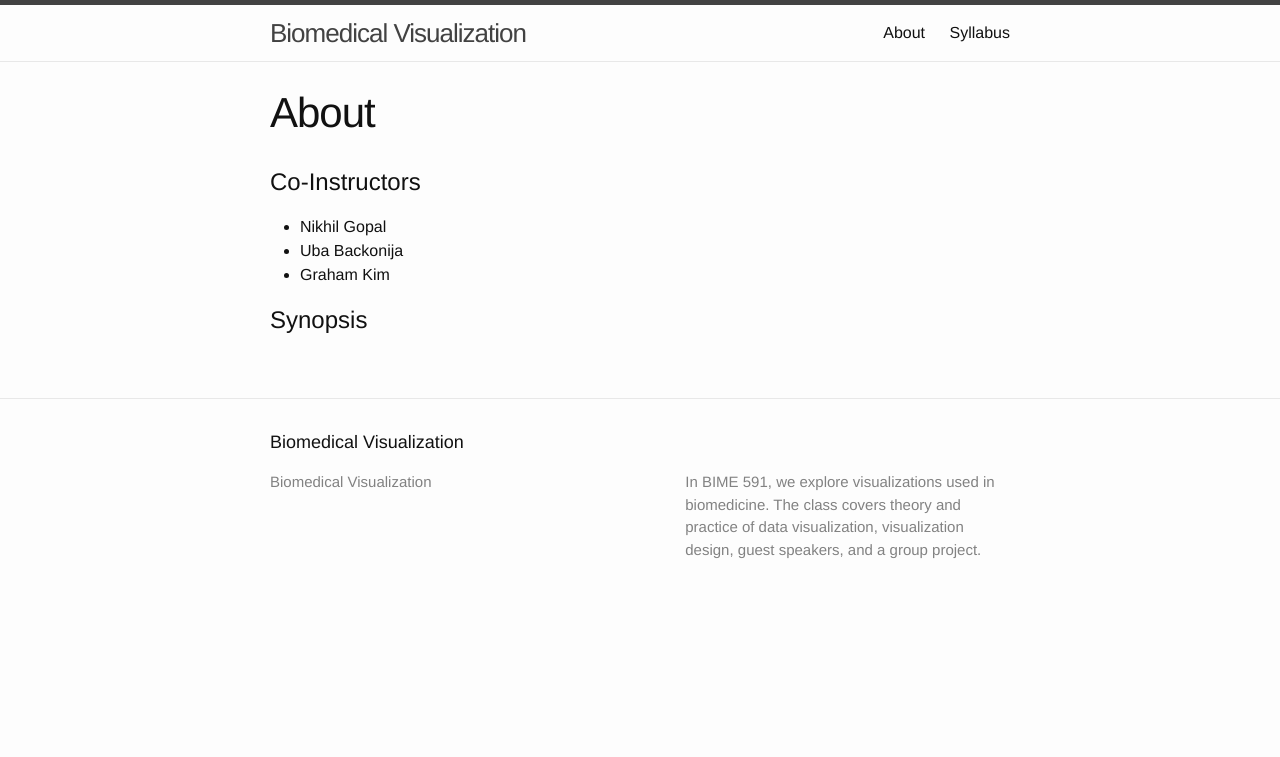
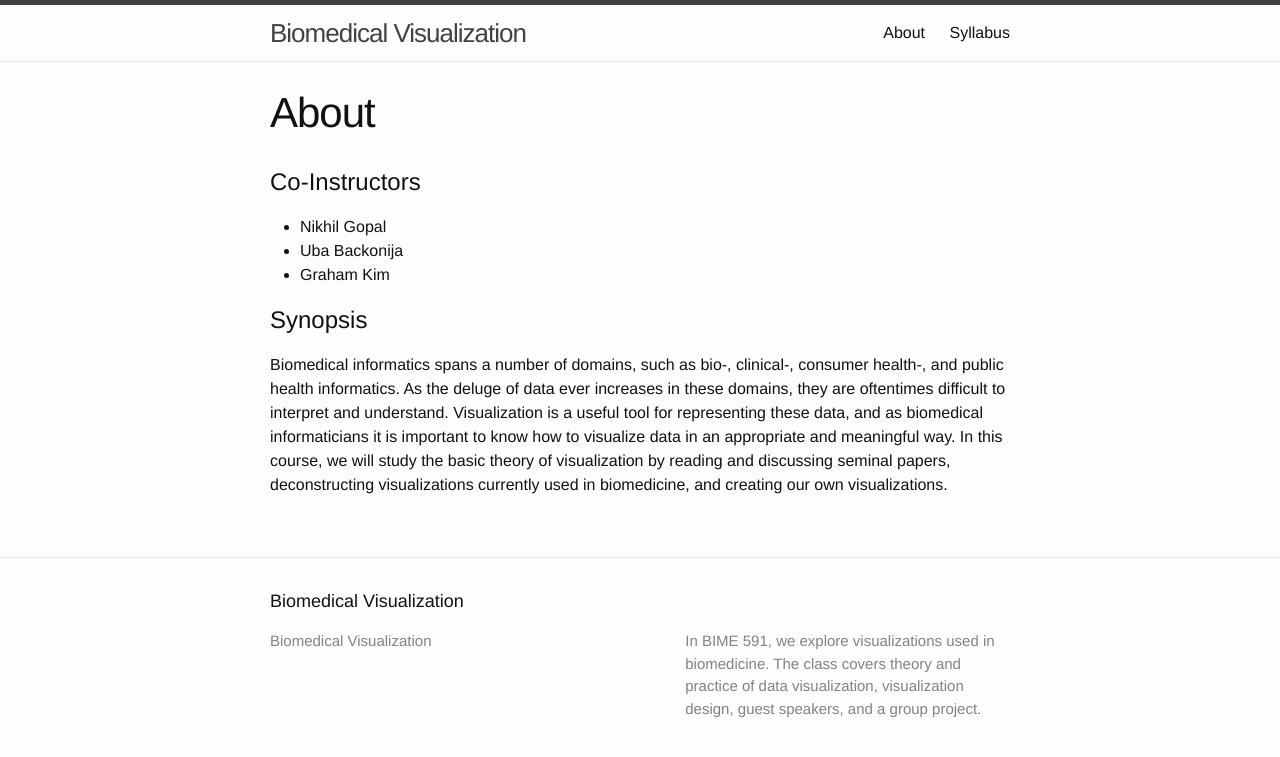
Before and after one commit to ngopal/bime591, a Jekyll site: the page built from about.md, in a window 1280 px wide. Shown: the top 757 px of the page. Built offline with Jekyll 4.4.1, drawn with Linux system fonts in a browser that asks for light colours.

Commit message:
added synopsis

```diff
--- a/about.md
+++ b/about.md
@@ -10,3 +10,4 @@ permalink: /about/
 *  Graham Kim
 
 # Synopsis
+Biomedical informatics spans a number of domains, such as bio-, clinical-, consumer health-, and public health informatics. As the deluge of data ever increases in these domains, they are oftentimes difficult to interpret and understand. Visualization is a useful tool for representing these data, and as biomedical informaticians it is important to know how to visualize data in an appropriate and meaningful way. In this course, we will study the basic theory of visualization by reading and discussing seminal papers, deconstructing visualizations currently used in biomedicine, and creating our own visualizations.
```
Also changed, not shown: 3 other files.
